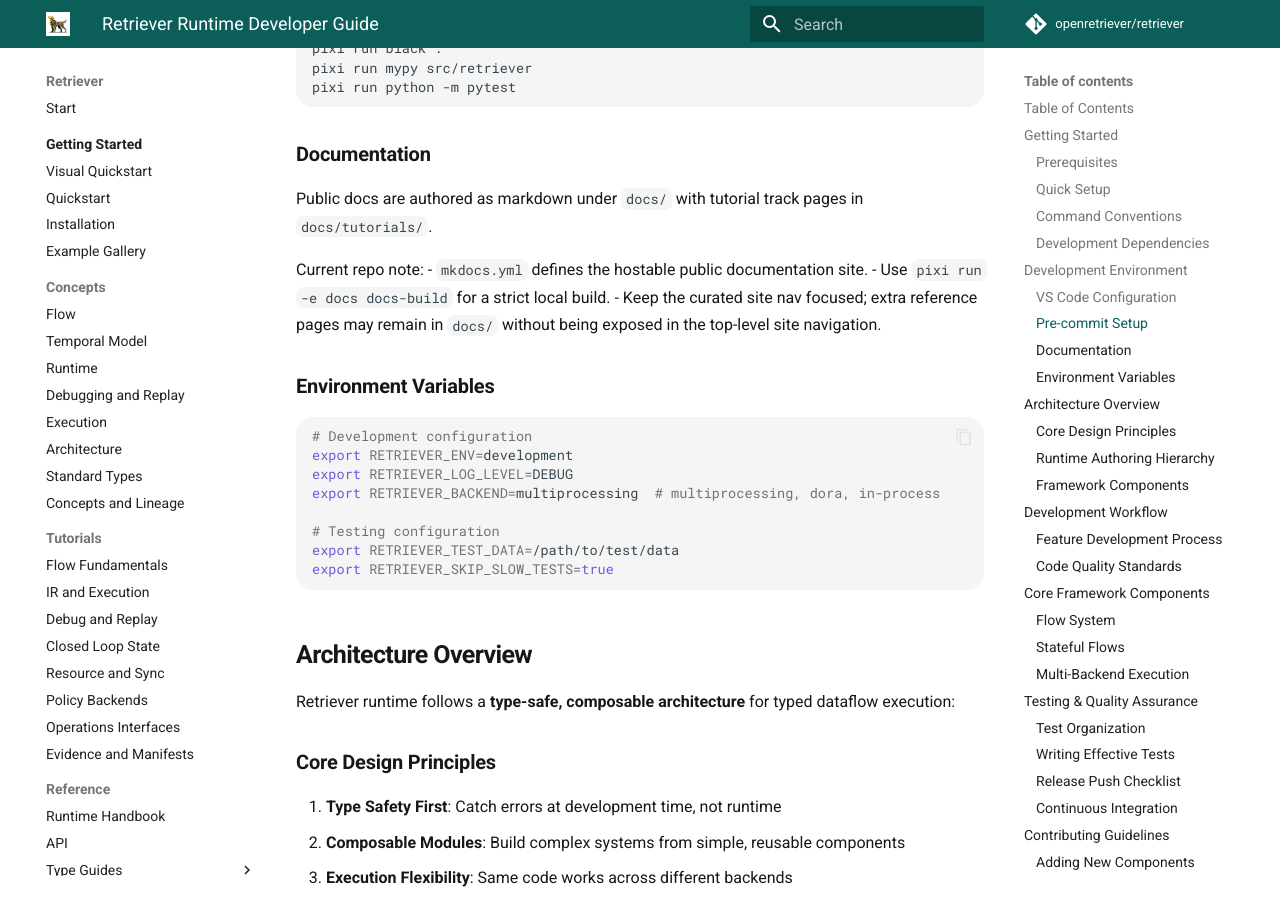
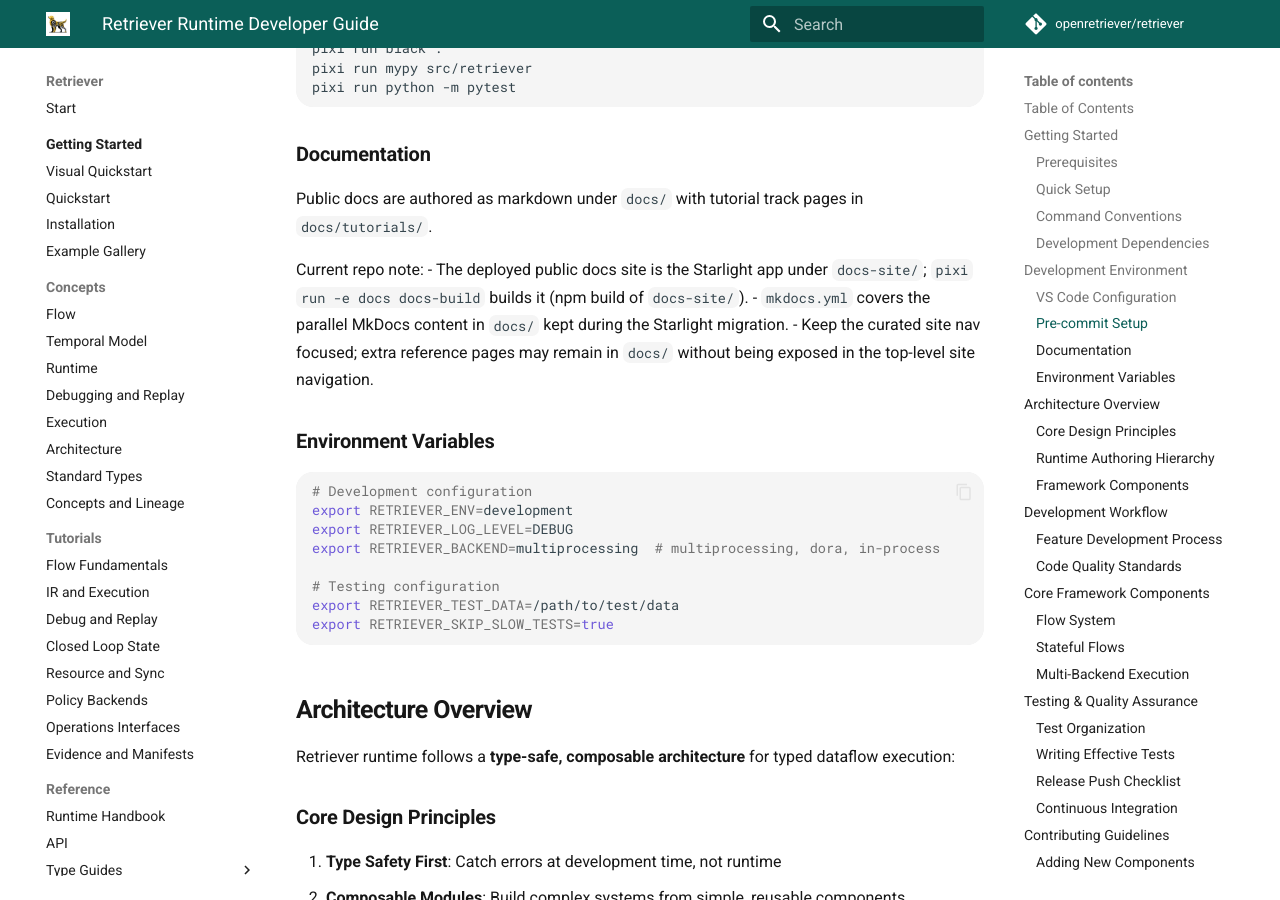
Before and after one commit to openretriever/retriever, an MkDocs documentation site: the page built from docs/guides/development.md, in a window 1280 px wide and 900 px high, scrolled down 2434 px. Built offline with MkDocs 1.6.1 and Material for MkDocs 9.7.7, drawn with Linux system fonts in a browser that asks for light colours; comment, search, counter and statistics services are not loaded.

Commit message:
docs: correct recording backend claim and docs-build description

```diff
--- a/docs/guides/development.md
+++ b/docs/guides/development.md
@@ -111,8 +111,10 @@ pixi run python -m pytest
 Public docs are authored as markdown under `docs/` with tutorial track pages in `docs/tutorials/`.
 
 Current repo note:
-- `mkdocs.yml` defines the hostable public documentation site.
-- Use `pixi run -e docs docs-build` for a strict local build.
+- The deployed public docs site is the Starlight app under `docs-site/`;
+  `pixi run -e docs docs-build` builds it (npm build of `docs-site/`).
+- `mkdocs.yml` covers the parallel MkDocs content in `docs/` kept during the
+  Starlight migration.
 - Keep the curated site nav focused; extra reference pages may remain in `docs/` without being exposed in the top-level site navigation.
 
 ### Environment Variables
```
Also changed, not shown: AGENTS.md (+5 -4 lines).
